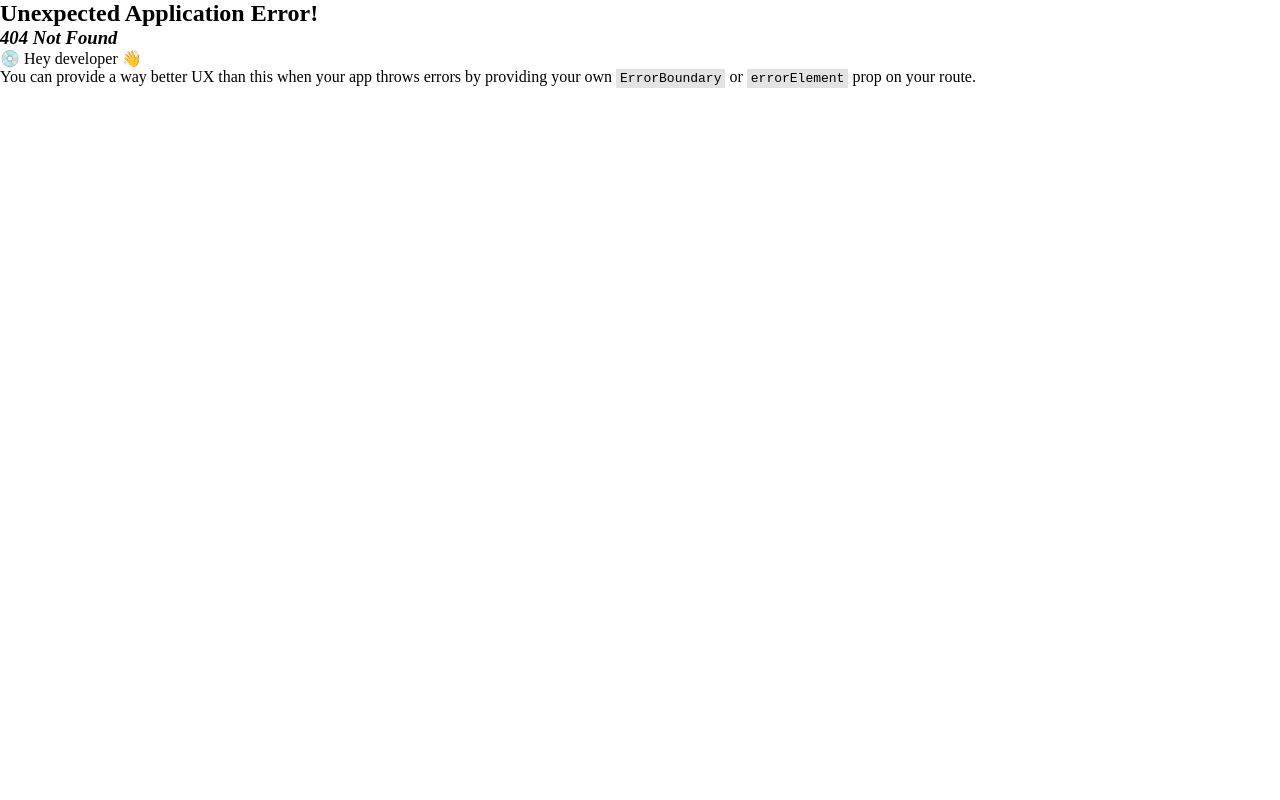
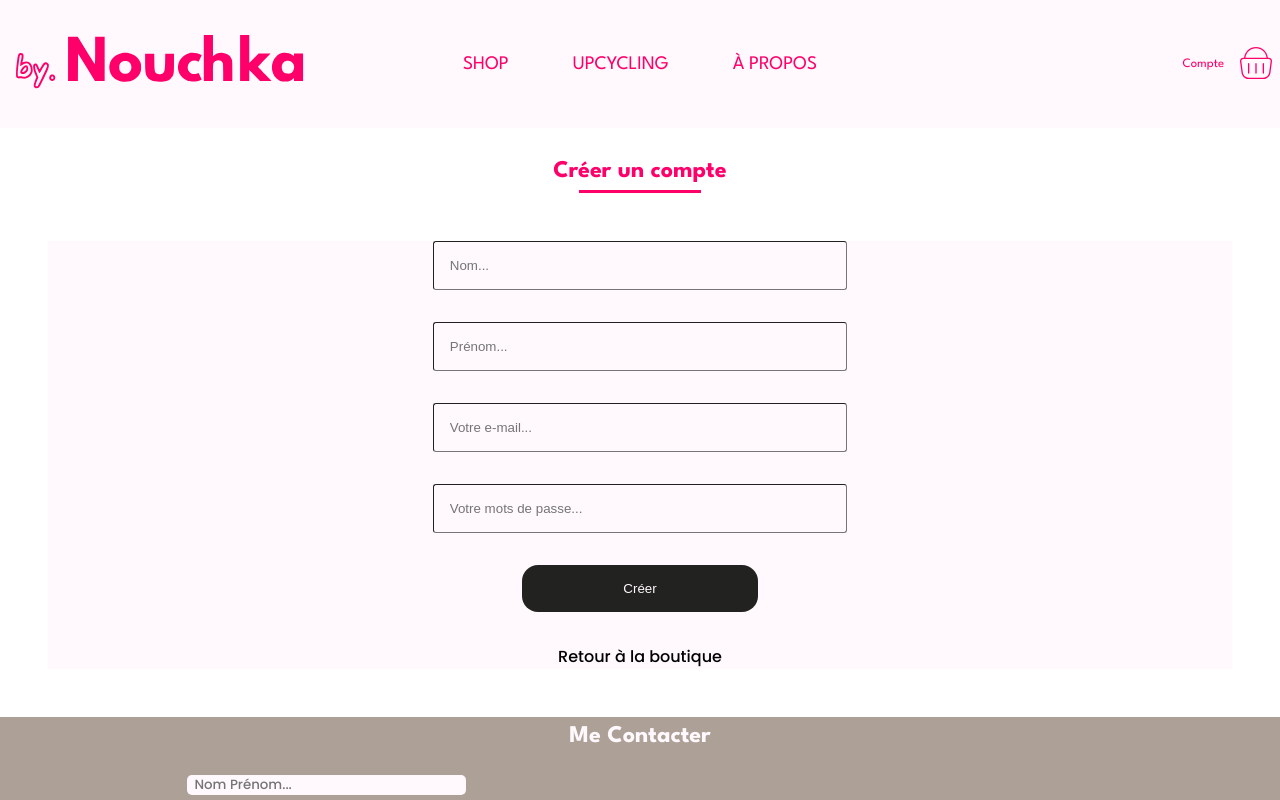
Before and after one commit to WildCodeSchool-2024-09/Js-BDX-P3-by-nouchka, a React (Vite) app in the folder client/: page /inscription in a window 1280 px wide. Before the commit this address had no page. Shown: the top 800 px of the page. Built offline with nearby package versions, Linux system fonts and the light colour scheme.

Commit message:
registration

```diff
--- a/client/src/components/Registeur/index.tsx
+++ b/client/src/components/Registeur/index.tsx
@@ -46,7 +46,7 @@ export default function RegisteurBlock() {
     e.preventDefault();
 
     try {
-      const response = await fetch("http://localhost:3310/api/users", {
+      const response = await fetch("http://localhost:3310/api/clients", {
         method: "POST",
         headers: {
           "Content-Type": "application/json",
@@ -54,7 +54,7 @@ export default function RegisteurBlock() {
         },
         body: JSON.stringify(formData),
       });
-
+      response.json();
       const contentType = response.headers.get("content-type");
       if (!contentType || !contentType.includes("application/json")) {
         throw new Error("Réponse invalide du serveur");
@@ -128,9 +128,11 @@ export default function RegisteurBlock() {
           />
         </label>
         {error && <p className="errorMessage">{error}</p>}
+
         <button className="registeurSend" type="submit">
           Créer
         </button>
+
         <Link to="/shop" className="linkShop">
           Retour à la boutique
         </Link>
--- a/client/src/components/Registeur/style.css
+++ b/client/src/components/Registeur/style.css
@@ -10,11 +10,20 @@
 }
 
 .titleForm {
-  display: flex;
-  justify-content: center;
+  text-align: center;
   font-family: var(--titleFont);
   color: var(--primaryColor);
   margin: 2rem;
+}
+
+.titleForm::after {
+  content: "";
+  display: block;
+  margin-top: 0.5rem;
+  width: 10%;
+  border-top: 3px solid var(--primaryColor);
+  margin-left: auto;
+  margin-right: auto;
 }
 
 .registeurName,
@@ -49,10 +58,24 @@
   color: var(--secondaryColor);
 }
 
+.registeurSend:hover {
+  background-color: var(--primaryColor);
+}
+
+.registeurSend:active {
+  background-color: var(--primaryColor);
+}
+
 .linkShop {
   text-decoration: none;
   color: var(--textFont);
   font-family: var(--textFont);
+}
+
+.linkShop:hover {
+  color: var(--primaryColor);
+  text-decoration: underline;
+  text-decoration-color: var(--primaryColor);
 }
 
 @media screen and (min-width: 768px) {
--- a/client/src/main.tsx
+++ b/client/src/main.tsx
@@ -13,6 +13,7 @@ import Upcycling from "./pages/Upcycling";
 
 // Import the main app component
 import App from "./App";
+import RegisteurBlock from "./components/Registeur";
 
 // Import additional components for new routes
 // Try creating these components in the "pages" folder
@@ -54,6 +55,10 @@ const router = createBrowserRouter([
       {
         path: "/account",
         element: <Account />,
+      },
+      {
+        path: "/inscription",
+        element: <RegisteurBlock />,
       },
       {
         path: "/contact-block",
--- a/client/src/pages/Account/index.tsx
+++ b/client/src/pages/Account/index.tsx
@@ -1,11 +1,11 @@
+import { Link } from "react-router-dom";
 import "../../App.css";
-import RegisteurBlock from "../../components/Registeur";
 
 export default function Account() {
   return (
     <>
       <h2>Mon Compte</h2>
-      <RegisteurBlock />
+      <Link to="/inscription">Inscription</Link>
     </>
   );
 }
```
Also changed, not shown: 1 other file (tests, documents, lock files or other folders).
